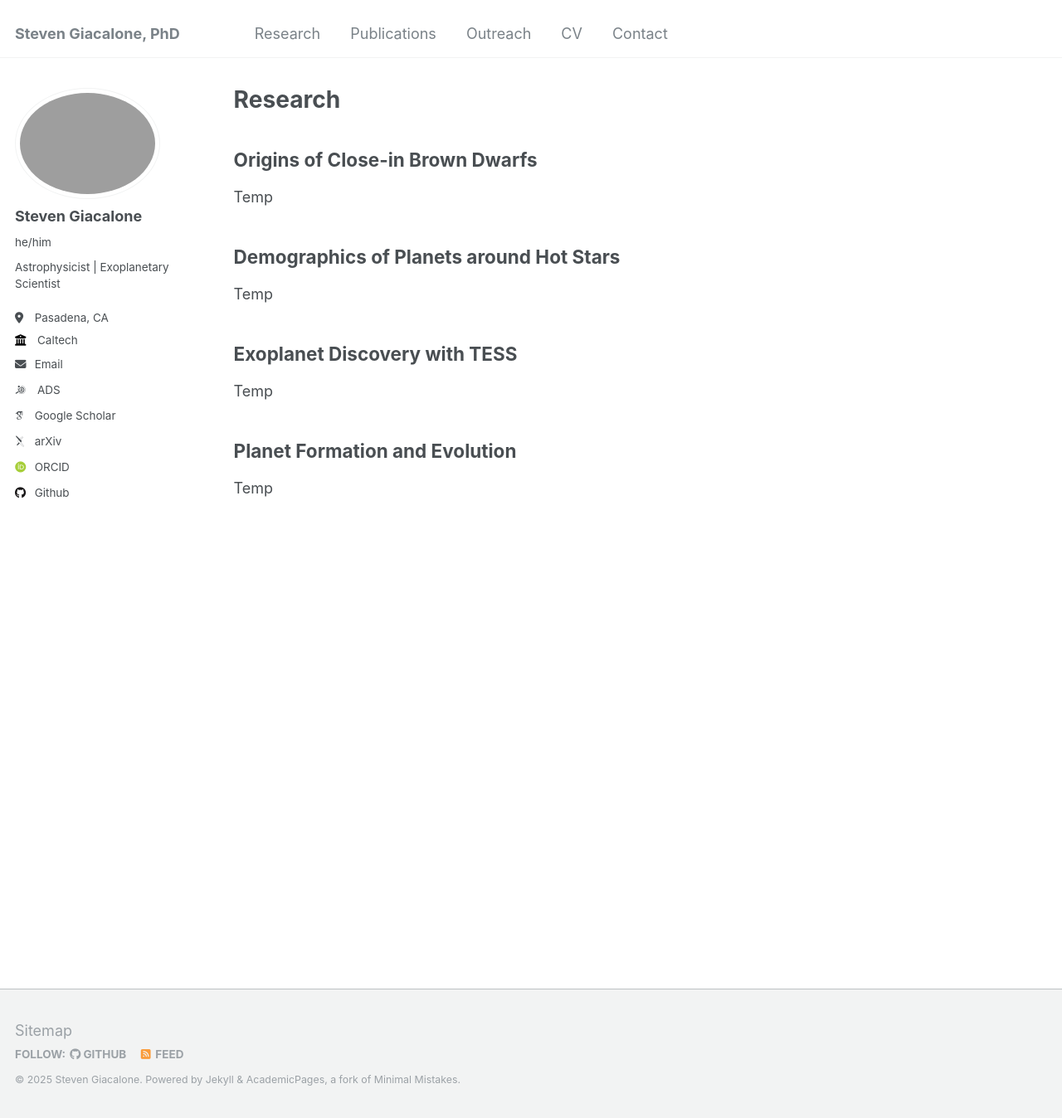
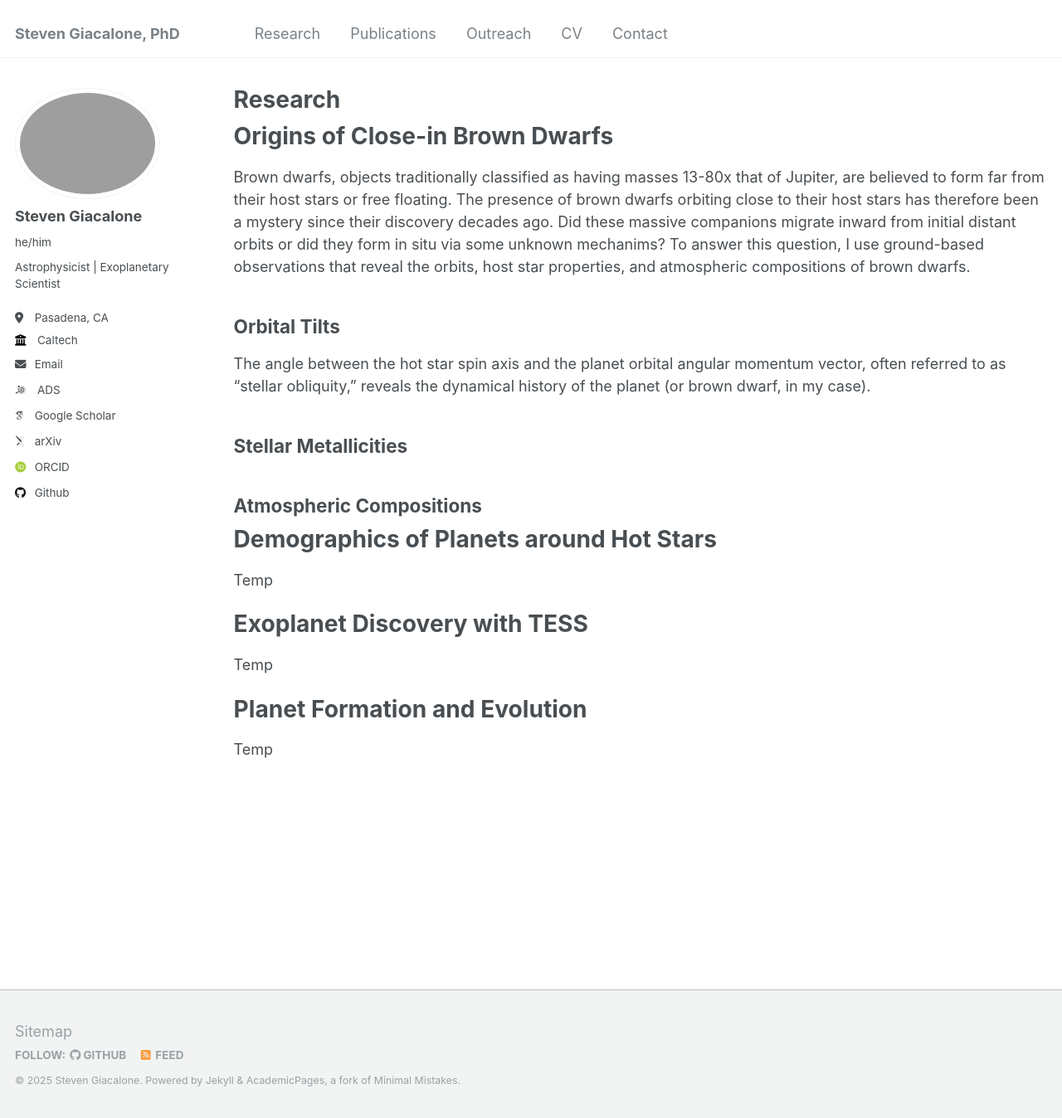
Before and after one commit to stevengiacalone/stevengiacalone.github.io, a Jekyll site: the page built from _pages/research.md, in a window 1280 px wide and 1348 px high. Shown: the whole window at 83% size. Built offline with Jekyll 4.4.1, drawn with Linux system fonts in a browser that asks for light colours; some web fonts are replaced.

Commit message:
Revise research page with new headings and content
Updated section headers and added content about brown dwarfs and their demographics.

```diff
--- a/_pages/research.md
+++ b/_pages/research.md
@@ -5,18 +5,26 @@ permalink: /research/
 author_profile: true
 ---
 
-Origins of Close-in Brown Dwarfs
---------
+# Origins of Close-in Brown Dwarfs
+
+Brown dwarfs, objects traditionally classified as having masses 13-80x that of Jupiter, are believed to form far from their host stars or free floating. The presence of brown dwarfs orbiting close to their host stars has therefore been a mystery since their discovery decades ago. Did these massive companions migrate inward from initial distant orbits or did they form in situ via some unknown mechanims? To answer this question, I use ground-based observations that reveal the orbits, host star properties, and atmospheric compositions of brown dwarfs.
+
+## Orbital Tilts
+
+The angle between the hot star spin axis and the planet orbital angular momentum vector, often referred to as "stellar obliquity," reveals the dynamical history of the planet (or brown dwarf, in my case).
+
+## Stellar Metallicities
+
+## Atmospheric Compositions
+
+# Demographics of Planets around Hot Stars
+
 Temp
 
-Demographics of Planets around Hot Stars
---------
+# Exoplanet Discovery with TESS
+
 Temp
 
-Exoplanet Discovery with TESS
---------
+# Planet Formation and Evolution
+
 Temp
-
-Planet Formation and Evolution
---------
-Temp
```
